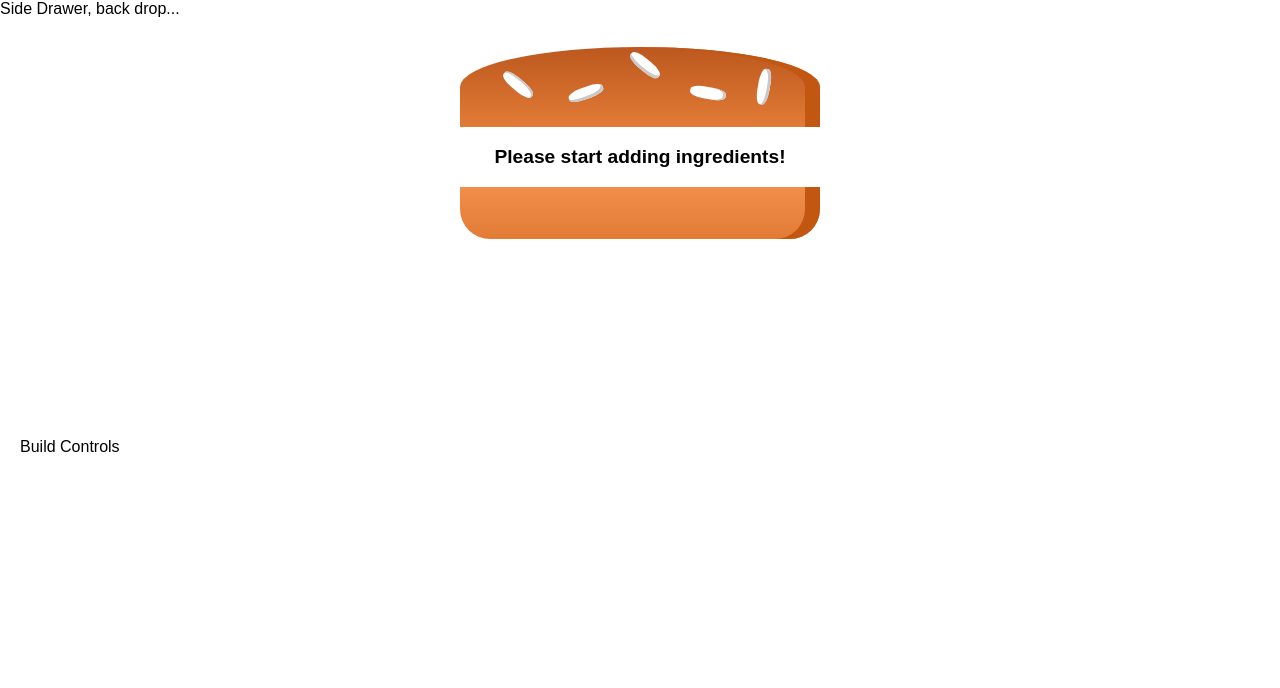
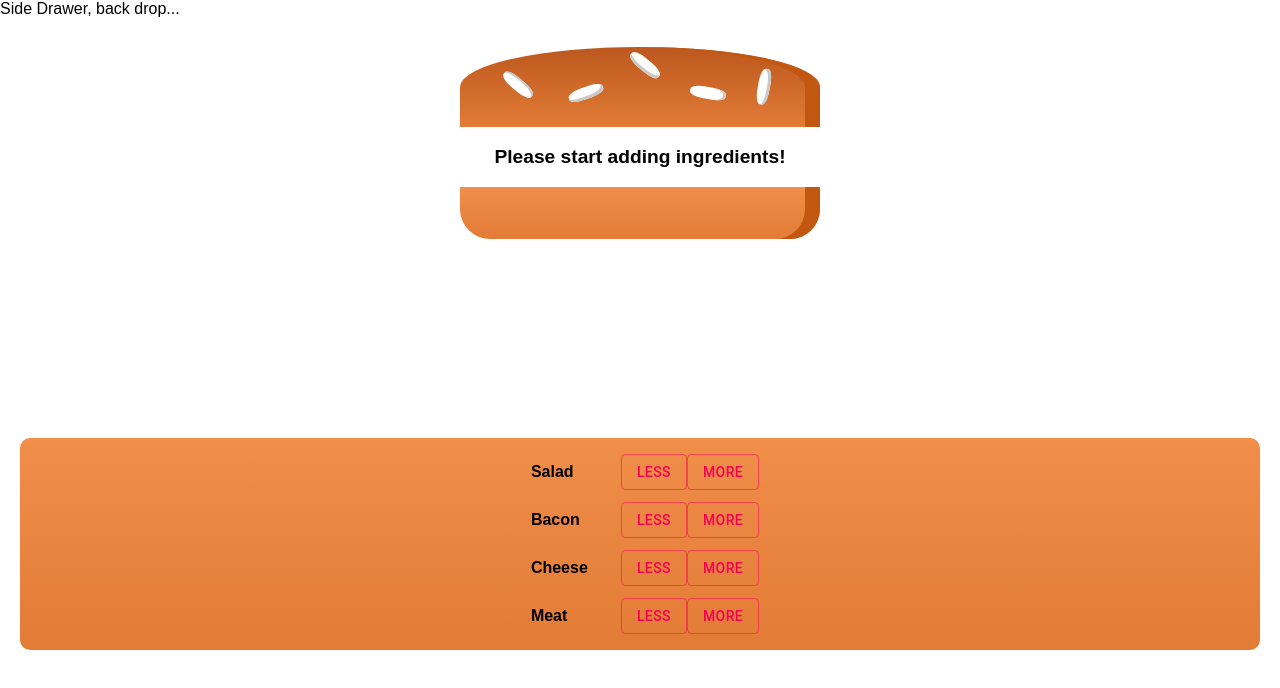
Before and after one commit to ciamac-da/react-burger-builder-app, a React app: page / in a window 1280 px wide. Shown: the top 688 px of the page. Built offline with nearby package versions, Linux system fonts and the light colour scheme; a web font is replaced by a local one.

Commit message:
Verified by Marti4n v1.0.10 Outputting multiple build Controls

```diff
--- a/src/components/Burger/BuildControls/BuildControl/BuildControl.js
+++ b/src/components/Burger/BuildControls/BuildControl/BuildControl.js
@@ -1,6 +1,6 @@
 import React from "react";
 import Button from "@material-ui/core/Button";
-import myStyles from "./BuildControlStyle"
+import myStyles from "./BuildControlStyle";
 
 
 const BuildControl = (props) => {
--- a/src/components/Burger/BuildControls/BuildControl/BuildControlStyle.js
+++ b/src/components/Burger/BuildControls/BuildControl/BuildControlStyle.js
@@ -7,7 +7,7 @@
         display: "flex",
         justifyContent: "space-between",
         alignItems: "center",
-        margin: "5px 0"
+        margin: "5px 0",
     },
 
     Label: {
--- a/src/components/Burger/BuildControls/BuildControls.js
+++ b/src/components/Burger/BuildControls/BuildControls.js
@@ -1,9 +1,22 @@
 import React from 'react';
+import myStyle from "./BuildControlsStyle";
+import BuildControl from './BuildControl/BuildControl';
 
+const controls = [
+    { label: "Salad", type:"salad"},
+    { label: "Bacon", type:"bacon"},
+    { label: "Cheese", type:"cheese"},
+    { label: "Meat", type:"meat"}
+]
 const BuildControls = (props) => {
+
+    const classes = myStyle();
+
     return (
-        <div>
-
+        <div className={classes.BuildControls}>
+        {controls.map(ctrl => (
+            <BuildControl key={ctrl.label} label={ctrl.label} />
+        ))}
         </div>
      );
 }
--- a/src/components/Burger/BuildControls/BuildControlsStyle.js
+++ b/src/components/Burger/BuildControls/BuildControlsStyle.js
@@ -9,7 +9,10 @@
         flexFlow:"column",
         alignItems:"center",
         boxShadow:"0 2px 1px white",
-        padding:"10px 0"
+        padding:"10px 0",
+        background: "linear-gradient(#F08E4A, #e27b36)",
+        borderRadius:"10px"
+
     }
   }));
 
--- a/src/components/BurgerBulder/BurgerBuilder.js
+++ b/src/components/BurgerBulder/BurgerBuilder.js
@@ -1,6 +1,7 @@
 import React, { Component } from 'react';
 import Aux from '../../hoc/aux';
 import Burger from '../Burger/Burger';
+import BurgerControls from "../Burger/BuildControls/BuildControls";
 
 class BurgerBuilder extends Component {
     constructor(props){
@@ -18,7 +19,7 @@
     return(
         <Aux>
             <Burger ingredients={this.state.ingredients} />
-            <div>Build Controls</div>
+            <BurgerControls />
         </Aux>
     );
 }
```
